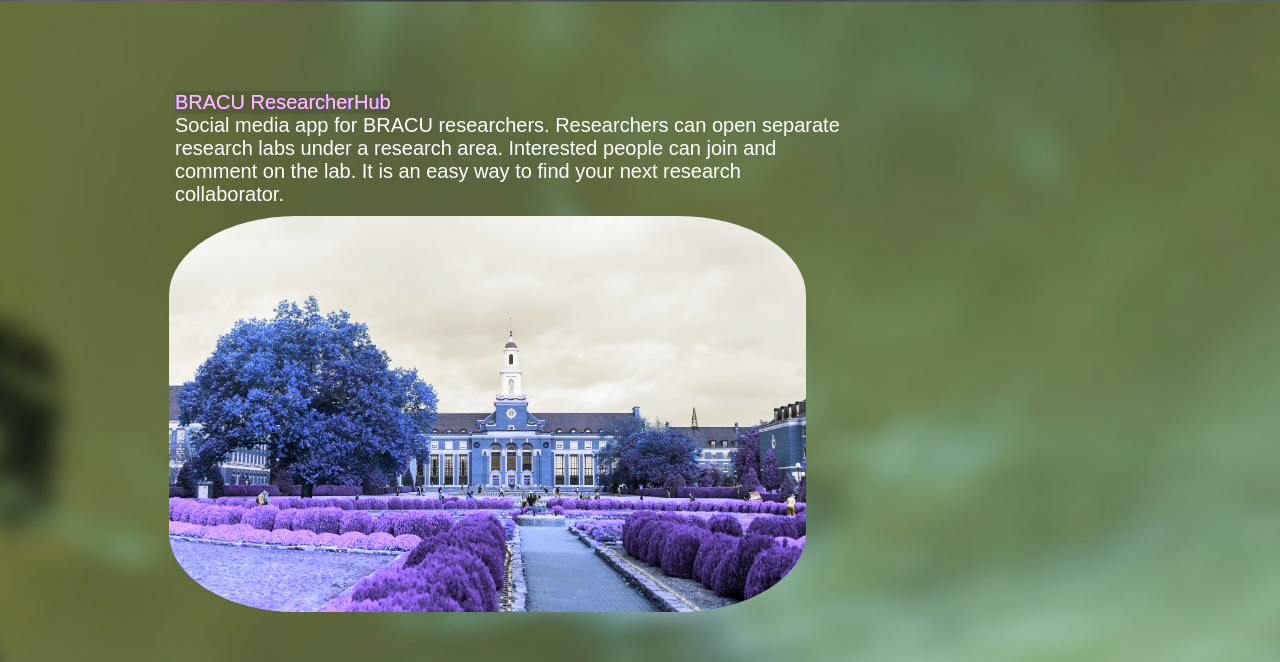
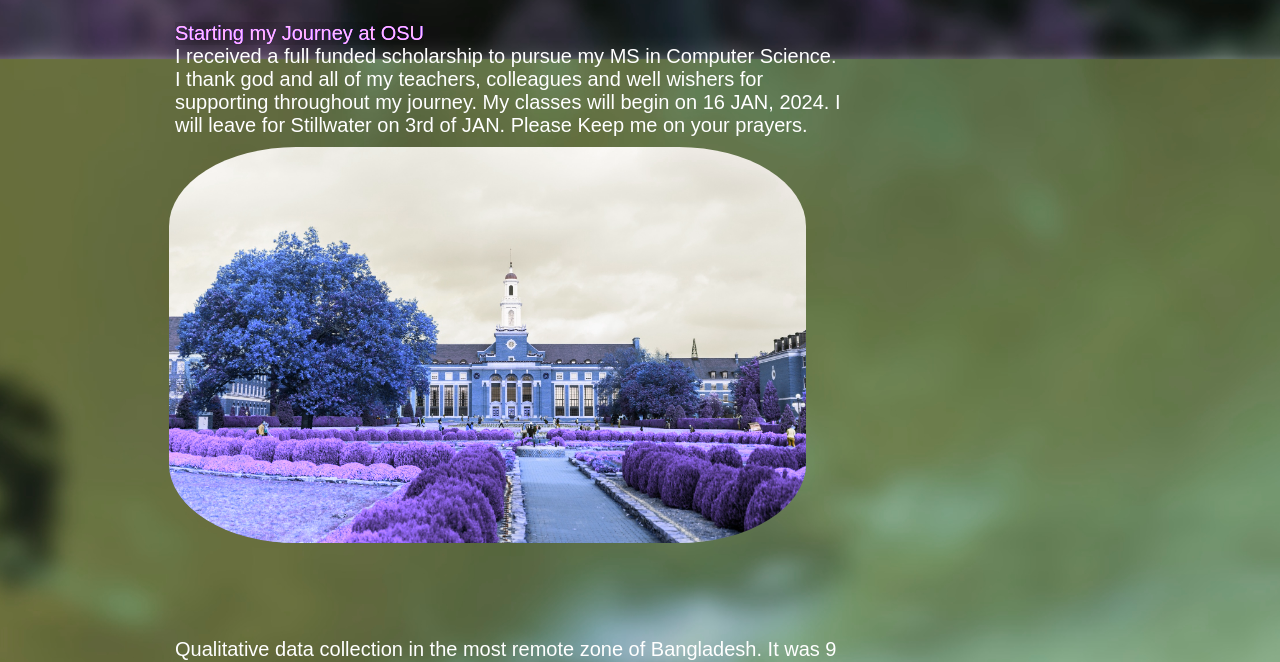
Before and after one commit to nazrulhuda/nazrulhudashanto, a Django app: page / in a window 1280 px wide; the page is wider, and only the part inside the window is pictured. Shown: the part 1940-2602 px from the top of that part. Run offline with Django 4.2, Linux system fonts and the light colour scheme.

Commit message:
first commit

```diff
--- a/base/templates/base/index.html
+++ b/base/templates/base/index.html
@@ -129,9 +129,9 @@
             <div class="portfolio-item">
 
                 <div class="about-nise2" data-aos="fade-left" data-aos-delay="100">
-                    <a href="https://bracuresearcherhub.onrender.com/" class="cta">BRACU ResearcherHub</a>
+                    <a href="https://www.youtube.com/watch?v=D5eQWIRp95Y" class="cta">Camping and Hiking at Lake McMurtry</a>
 
-                    <p>Social media app for BRACU researchers. Researchers can open separate research labs under a research area. Interested people can join and comment on the lab. It is an easy way to find your next research collaborator.
+                    <p>We went to the yellow trail of Lake McMurtry and Jumped in the freezing water. Later we camped there and at night we went for spider hunting.
                     </p>
 
                     <div class="ko1" data-aos="fade-right" data-aos-delay="400">
@@ -144,9 +144,9 @@
             <div class="portfolio-item">
 
                 <div class="about-nise2" data-aos="fade-left" data-aos-delay="100">
-                    <a href="https://bracuresearcherhub.onrender.com/" class="cta">BRACU ResearcherHub</a>
+                    <a href="https://www.youtube.com/watch?v=aywzo952Nx8" class="cta">Solo Travel in Miami</a>
 
-                    <p>Social media app for BRACU researchers. Researchers can open separate research labs under a research area. Interested people can join and comment on the lab. It is an easy way to find your next research collaborator.
+                    <p>I always wanted to go for a solo trip far away from home. From Stillwater to Miami, it was daunting, but worth the experience. It's my first solo trip, but surely not my last. Loved my time at Miami.
                     </p>
 
                     <div class="ko1" data-aos="fade-right" data-aos-delay="400">
@@ -159,9 +159,9 @@
             <div class="portfolio-item">
 
                 <div class="about-nise2" data-aos="fade-left" data-aos-delay="100">
-                    <a href="https://bracuresearcherhub.onrender.com/" class="cta">BRACU ResearcherHub</a>
+                    <a href="https://bracuresearcherhub.onrender.com/" class="cta">Starting my Journey at OSU</a>
 
-                    <p>Social media app for BRACU researchers. Researchers can open separate research labs under a research area. Interested people can join and comment on the lab. It is an easy way to find your next research collaborator.
+                    <p>I received a full funded scholarship to pursue my MS in Computer Science. I thank god and all of my teachers, colleagues and well wishers for supporting throughout my journey. My classes will begin on 16 JAN, 2024. I will leave for Stillwater on 3rd of JAN. Please Keep me on your prayers.
                     </p>
 
                     <div class="ko1" data-aos="fade-right" data-aos-delay="400">
@@ -173,25 +173,6 @@
 
                 </div>
             </div>
-
-            <div class="portfolio-item">
-
-                <div class="about-nise2" data-aos="fade-left" data-aos-delay="100">
-                    <a href="https://bracuresearcherhub.onrender.com/" class="cta">BRACU ResearcherHub</a>
-
-                    <p>Social media app for BRACU researchers. Researchers can open separate research labs under a research area. Interested people can join and comment on the lab. It is an easy way to find your next research collaborator.
-                    </p>
-
-                    <div class="ko1" data-aos="fade-right" data-aos-delay="400">
-
-                        <img class ="pop" src="{% static 'images/r.jpg' %}">
-
-
-                    </div>
-
-                </div>
-            </div>
-
 
 
 
```
